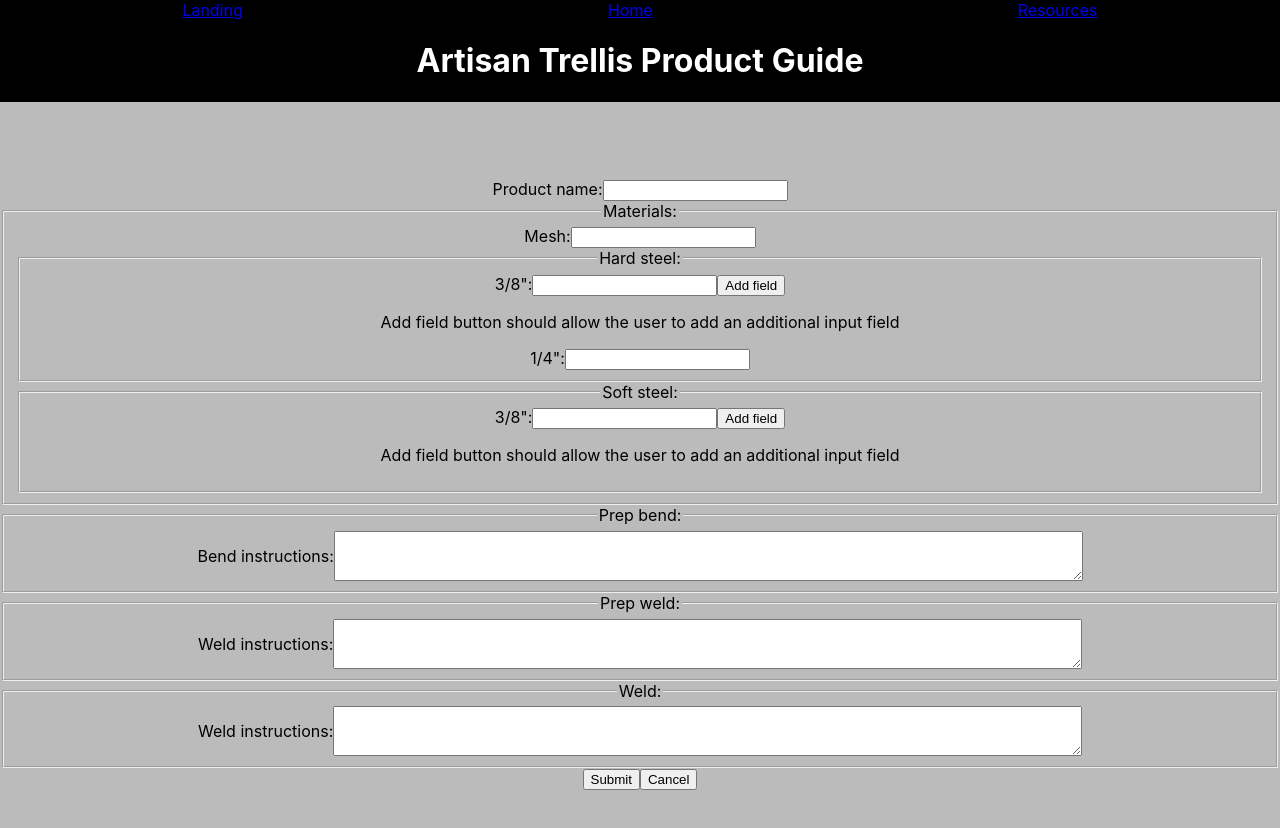
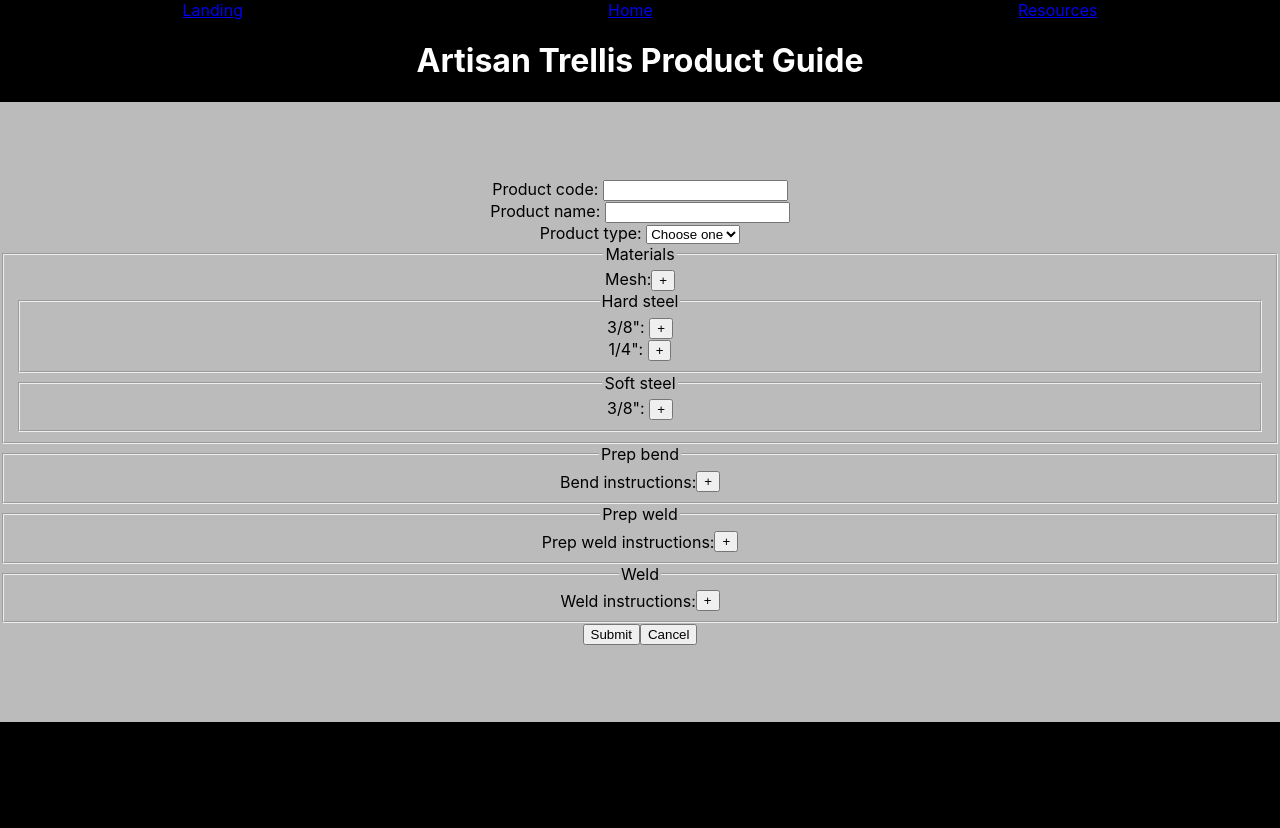
Before and after one commit to capnnemo2/at-product-guide, a React (Create React App) app: page /edit-product/1 in a window 1280 px wide. Shown: the top 828 px of the page. After the commit the page ends 800 px from the top, so only its background shows below. Built offline with nearby package versions, Linux system fonts and the light colour scheme.

Commit message:
Matching editProduct form to addProduct form

```diff
--- a/src/AddProduct/AddProduct.js
+++ b/src/AddProduct/AddProduct.js
@@ -203,7 +203,6 @@ export default class AddProduct extends React.Component {
   handleSubmit = () => {
     let newProduct = this.state;
     newProduct = { ...newProduct, id: this.context.products.length + 1 };
-
     newProduct.hardSteel = {
       threeEighths: newProduct.hardThreeEighths.map(hte => hte.measurements),
       oneQuarter: newProduct.hardOneQuarter.map(hoq => hoq.measurements)
--- a/src/App.js
+++ b/src/App.js
@@ -77,7 +77,7 @@ export default class App extends React.Component {
               <Route path="/add-product" component={AddProduct} />
               <Route path="/add-comment" component={AddComment} />
               <Route path="/edit-product/:product_id" component={EditProduct} />
-              <Route path="/edit-comment" component={EditComment} />
+              <Route path="/edit-comment/:comment_id" component={EditComment} />
               <Route component={NotFound} />
             </Switch>
           </main>
--- a/src/EditProduct/EditProduct.js
+++ b/src/EditProduct/EditProduct.js
@@ -5,6 +5,203 @@ import "./EditProduct.css";
 export default class EditProduct extends React.Component {
   static contextType = ATContext;
 
+  state = {
+    id: "",
+    productCode: "",
+    productName: "",
+    productType: "",
+    image: {
+      src: "/pics/shark.jpg",
+      alt: "new product"
+    },
+    mesh: [],
+    hardThreeEighths: [],
+    hardOneQuarter: [],
+    softThreeEighths: [],
+    prepBend: [],
+    prepWeld: [],
+    weld: [],
+    comments: []
+  };
+
+  updateProductCode(code) {
+    this.setState({
+      productCode: code
+    });
+  }
+
+  updateProductName(name) {
+    this.setState({
+      productName: name
+    });
+  }
+
+  updateProductType(type) {
+    this.setState({
+      productType: type
+    });
+  }
+
+  // MESH handlers
+  handleMeshChange = idx => e => {
+    const newMesh = this.state.mesh.map((mesh, sidx) => {
+      if (idx !== sidx) return mesh;
+      return { ...mesh, measurements: e.target.value };
+    });
+    this.setState({ mesh: newMesh });
+  };
+
+  handleAddMesh = () => {
+    this.setState({
+      mesh: this.state.mesh.concat([{ measurements: "" }])
+    });
+  };
+
+  handleRemoveMesh = idx => () => {
+    this.setState({
+      mesh: this.state.mesh.filter((s, sidx) => idx !== sidx)
+    });
+  };
+
+  // HARD STEEL 3/8" handlers
+  handleThreeEighthsChange = idx => e => {
+    const newThreeEighths = this.state.hardThreeEighths.map((three, sidx) => {
+      if (idx !== sidx) return three;
+      return { ...three, measurements: e.target.value };
+    });
+    this.setState({ hardThreeEighths: newThreeEighths });
+  };
+
+  handleAddThreeEighths = () => {
+    this.setState({
+      hardThreeEighths: this.state.hardThreeEighths.concat([
+        { measurements: "" }
+      ])
+    });
+  };
+
+  handleRemoveThreeEighths = idx => () => {
+    this.setState({
+      hardThreeEighths: this.state.hardThreeEighths.filter(
+        (s, sidx) => idx !== sidx
+      )
+    });
+  };
+
+  // HARD STEEL 1/4" handlers
+  handleOneQuarterChange = idx => e => {
+    const newOneQuarter = this.state.hardOneQuarter.map((quarter, sidx) => {
+      if (idx !== sidx) return quarter;
+      return { ...quarter, measurements: e.target.value };
+    });
+    this.setState({ hardOneQuarter: newOneQuarter });
+  };
+
+  handleAddOneQuarter = () => {
+    this.setState({
+      hardOneQuarter: this.state.hardOneQuarter.concat([{ measurements: "" }])
+    });
+  };
+
+  handleRemoveOneQuarter = idx => () => {
+    this.setState({
+      hardOneQuarter: this.state.hardOneQuarter.filter(
+        (s, sidx) => idx !== sidx
+      )
+    });
+  };
+
+  // SOFT STEEL 3/8" handlers
+  handleSoftSteelChange = idx => e => {
+    const newSoftThreeEighths = this.state.softThreeEighths.map(
+      (soft, sidx) => {
+        if (idx !== sidx) return soft;
+        return { ...soft, measurements: e.target.value };
+      }
+    );
+    this.setState({ softThreeEighths: newSoftThreeEighths });
+  };
+
+  handleAddSoft = () => {
+    this.setState({
+      softThreeEighths: this.state.softThreeEighths.concat([
+        { measurements: "" }
+      ])
+    });
+  };
+
+  handleRemoveSoft = idx => () => {
+    this.setState({
+      softThreeEighths: this.state.softThreeEighths.filter(
+        (s, sidx) => idx !== sidx
+      )
+    });
+  };
+
+  // PREPBEND handlers
+  handlePrepBendChange = idx => e => {
+    const newPrepBend = this.state.prepBend.map((prepB, sidx) => {
+      if (idx !== sidx) return prepB;
+      return { ...prepB, measurements: e.target.value };
+    });
+    this.setState({ prepBend: newPrepBend });
+  };
+
+  handleAddPrepBend = () => {
+    this.setState({
+      prepBend: this.state.prepBend.concat([{ measurements: "" }])
+    });
+  };
+
+  handleRemovePrepBend = idx => () => {
+    this.setState({
+      prepBend: this.state.prepBend.filter((s, sidx) => idx !== sidx)
+    });
+  };
+
+  // PREPWELD handlers
+  handlePrepWeldChange = idx => e => {
+    const newPrepWeld = this.state.prepWeld.map((prepW, sidx) => {
+      if (idx !== sidx) return prepW;
+      return { ...prepW, measurements: e.target.value };
+    });
+    this.setState({ prepWeld: newPrepWeld });
+  };
+
+  handleAddPrepWeld = () => {
+    this.setState({
+      prepWeld: this.state.prepWeld.concat([{ measurements: "" }])
+    });
+  };
+
+  handleRemovePrepWeld = idx => () => {
+    this.setState({
+      prepWeld: this.state.prepWeld.filter((s, sidx) => idx !== sidx)
+    });
+  };
+
+  // WELD handlers
+  handleWeldChange = idx => e => {
+    const newWeld = this.state.weld.map((w, sidx) => {
+      if (idx !== sidx) return w;
+      return { ...w, measurements: e.target.value };
+    });
+    this.setState({ weld: newWeld });
+  };
+
+  handleAddWeld = () => {
+    this.setState({ weld: this.state.weld.concat([{ measurements: "" }]) });
+  };
+
+  handleRemoveWeld = idx => () => {
+    this.setState({
+      weld: this.state.weld.filter((s, sidx) => idx !== sidx)
+    });
+  };
+
+  handleSubmit = () => {};
+
+  // CANCEL handler
   handleClickCancel = () => {
     this.props.history.goBack();
   };
@@ -16,58 +213,206 @@ export default class EditProduct extends React.Component {
     return product ? (
       <div className="EditProduct">
         <section>
-          <form>
+          <form
+            onSubmit={e => {
+              e.preventDefault();
+              this.handleSubmit();
+            }}
+          >
             <div>
-              <label htmlFor="name">Product name:</label>
-              <input type="text" name="name" id="name" required />
+              <label htmlFor="code">Product code: </label>
+              <input
+                type="text"
+                name="code"
+                id="code"
+                onChange={e => this.updateProductCode(e.target.value)}
+                required
+              />
+              <br />
+              <label htmlFor="name">Product name: </label>
+              <input
+                type="text"
+                name="name"
+                id="name"
+                onChange={e => this.updateProductName(e.target.value)}
+                required
+              />
+              <br />
+              <label htmlFor="type">Product type: </label>
+              <select
+                name="type"
+                id="type"
+                onChange={e => this.updateProductType(e.target.value)}
+                required
+              >
+                <option value="">Choose one</option>
+                <option value="arbor">Arbor</option>
+                <option value="trellis">Trellis</option>
+                <option value="topiary">Topiary</option>
+              </select>
             </div>
             <fieldset>
-              <legend>Materials:</legend>
+              <legend>Materials</legend>
               <label htmlFor="mesh">Mesh:</label>
-              <input type="text" name="mesh" id="mesh" />
+              {this.state.mesh.map((mesh, idx) => (
+                <div className="meshItem" key={idx}>
+                  <input
+                    type="text"
+                    name="mesh"
+                    placeholder={`mesh input #${idx + 1}`}
+                    value={mesh.measurements}
+                    onChange={this.handleMeshChange(idx)}
+                  />
+                  <button type="button" onClick={this.handleRemoveMesh(idx)}>
+                    -
+                  </button>
+                </div>
+              ))}
+              <button type="button" onClick={this.handleAddMesh}>
+                +
+              </button>
               <fieldset>
-                <legend>Hard steel:</legend>
-                <label htmlFor="three-Eighths">3/8":</label>
-                <input type="text" name="three-Eighths" id="three-Eighths" />
-                <button type="button">Add field</button>
-                <p>
-                  Add field button should allow the user to add an additional
-                  input field
-                </p>
-                <label htmlFor="quarter-inch">1/4":</label>
-                <input type="text" name="quarter-inch" id="quarter-inch" />
+                <legend>Hard steel</legend>
+
+                <label htmlFor="three-eighths">3/8": </label>
+                {this.state.hardThreeEighths.map((three, idx) => (
+                  <div className="hardThreeEighths" key={idx}>
+                    <input
+                      type="text"
+                      name="three-eighths"
+                      placeholder={`3/8" input #${idx + 1}`}
+                      value={three.measurements}
+                      onChange={this.handleThreeEighthsChange(idx)}
+                    />
+                    <button
+                      type="button"
+                      onClick={this.handleRemoveThreeEighths(idx)}
+                    >
+                      -
+                    </button>
+                  </div>
+                ))}
+                <button type="button" onClick={this.handleAddThreeEighths}>
+                  +
+                </button>
+
+                <br />
+
+                <label htmlFor="quarter-inch">1/4": </label>
+                {this.state.hardOneQuarter.map((quarter, idx) => (
+                  <div className="hardOneQuarter" key={idx}>
+                    <input
+                      type="text"
+                      name="quarter-inch"
+                      placeholder={`1/4" input #${idx}`}
+                      value={quarter.measurements}
+                      onChange={this.handleOneQuarterChange(idx)}
+                    />
+                    <button
+                      type="button"
+                      onClick={this.handleRemoveOneQuarter(idx)}
+                    >
+                      -
+                    </button>
+                  </div>
+                ))}
+                <button type="button" onClick={this.handleAddOneQuarter}>
+                  +
+                </button>
               </fieldset>
               <fieldset>
-                <legend>Soft steel:</legend>
-                <label htmlFor="three-Eighths">3/8":</label>
-                <input type="text" name="three-Eighths" id="three-Eighths" />
-                <button type="button">Add field</button>
-                <p>
-                  Add field button should allow the user to add an additional
-                  input field
-                </p>
+                <legend>Soft steel</legend>
+                <label htmlFor="soft-steel">3/8": </label>
+                {this.state.softThreeEighths.map((soft, idx) => (
+                  <div className="softThreeEighths" key={idx}>
+                    <input
+                      type="text"
+                      name="soft-steel"
+                      placeholder={`soft steel input #${idx}`}
+                      value={soft.measurements}
+                      onChange={this.handleSoftSteelChange(idx)}
+                    />
+                    <button type="button" onClick={this.handleRemoveSoft(idx)}>
+                      -
+                    </button>
+                  </div>
+                ))}
+
+                <button type="button" onClick={this.handleAddSoft}>
+                  +
+                </button>
               </fieldset>
             </fieldset>
             <fieldset>
-              <legend>Prep bend:</legend>
+              <legend>Prep bend</legend>
               <div className="textarea__container">
-                <label htmlFor="bends">Bend instructions:</label>
-                <textarea name="bends" id="bends"></textarea>
+                <label htmlFor="prepBend">Bend instructions:</label>
+                {this.state.prepBend.map((prepB, idx) => (
+                  <div className="prepBendItem" key={idx}>
+                    <textarea
+                      name="prepBend"
+                      placeholder={`prepBend input #${idx + 1}`}
+                      value={prepB.measurements}
+                      onChange={this.handlePrepBendChange(idx)}
+                    ></textarea>
+                    <button
+                      type="button"
+                      onClick={this.handleRemovePrepBend(idx)}
+                    >
+                      -
+                    </button>
+                  </div>
+                ))}
+                <button type="button" onClick={this.handleAddPrepBend}>
+                  +
+                </button>
               </div>
             </fieldset>
             <fieldset>
-              <legend>Prep weld:</legend>
+              <legend>Prep weld</legend>
               <div className="textarea__container">
-                <label htmlFor="prep-weld">Weld instructions:</label>
-                <textarea name="prep-weld" id="prep-weld"></textarea>
+                <label htmlFor="prep-weld">Prep weld instructions:</label>
+                {this.state.prepWeld.map((prepW, idx) => (
+                  <div className="prepWeldItem" key={idx}>
+                    <textarea
+                      name="prepWeld"
+                      placeholder={`prepWeld input #${idx + 1}`}
+                      value={prepW.measurements}
+                      onChange={this.handlePrepWeldChange(idx)}
+                    ></textarea>
+                    <button
+                      type="button"
+                      onClick={this.handleRemovePrepWeld(idx)}
+                    >
+                      -
+                    </button>
+                  </div>
+                ))}
+                <button type="button" onClick={this.handleAddPrepWeld}>
+                  +
+                </button>
               </div>
             </fieldset>
             <fieldset>
-              {/* maybe there is a way htmlFor the input fields here to be part of an ordered list and the user can add additional steps */}
-              <legend>Weld:</legend>
+              <legend>Weld</legend>
               <div className="textarea__container">
                 <label htmlFor="weld">Weld instructions:</label>
-                <textarea name="weld" id="weld"></textarea>
+                {this.state.weld.map((w, idx) => (
+                  <div className="weldItem" key={idx}>
+                    <textarea
+                      name="weld"
+                      placeholder={`weld input #${idx + 1}`}
+                      value={window.measurements}
+                      onChange={this.handleWeldChange(idx)}
+                    ></textarea>
+                    <button type="button" onClick={this.handleRemoveWeld(idx)}>
+                      -
+                    </button>
+                  </div>
+                ))}
+                <button type="button" onClick={this.handleAddWeld}>
+                  +
+                </button>
               </div>
             </fieldset>
             <button type="submit">Submit</button>
```
